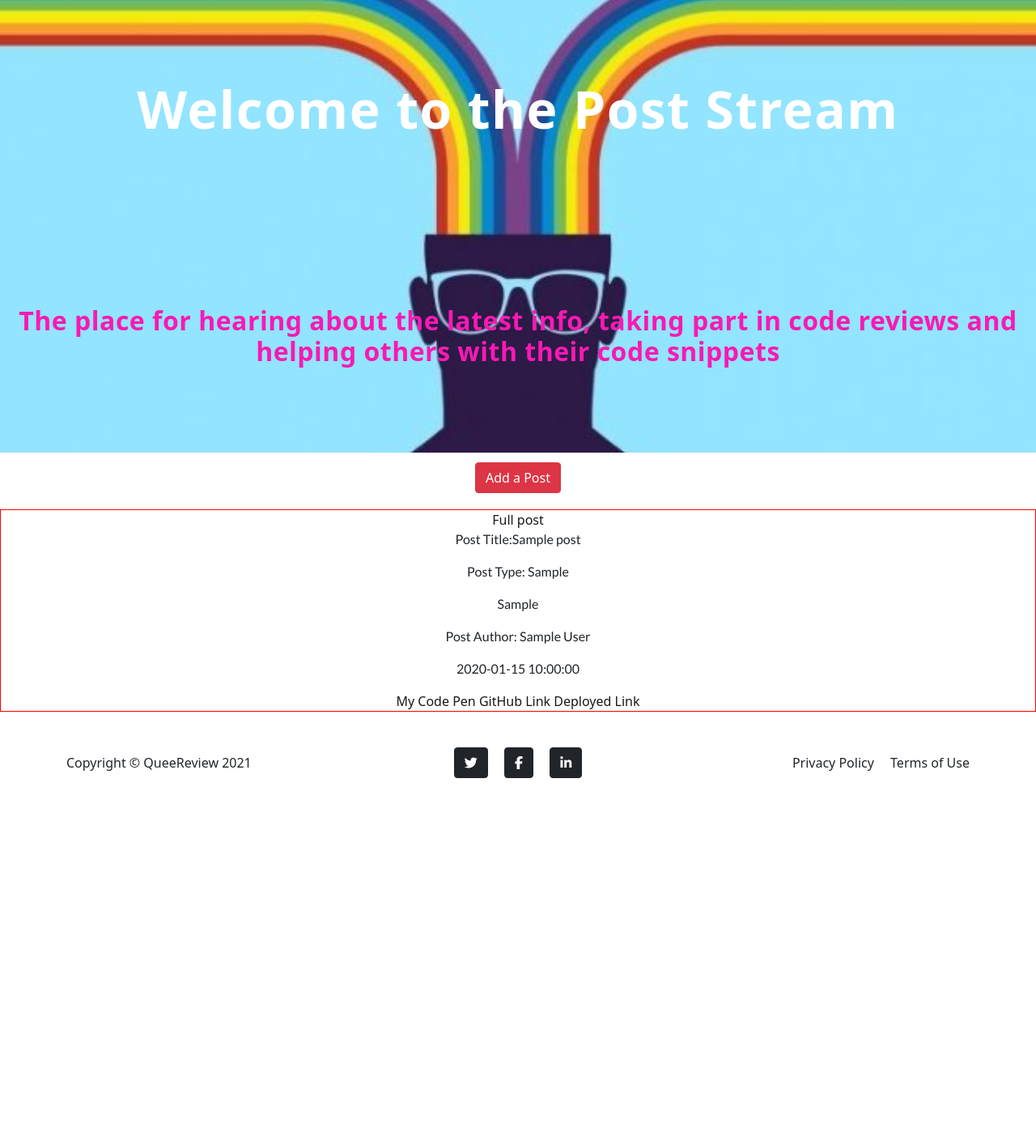
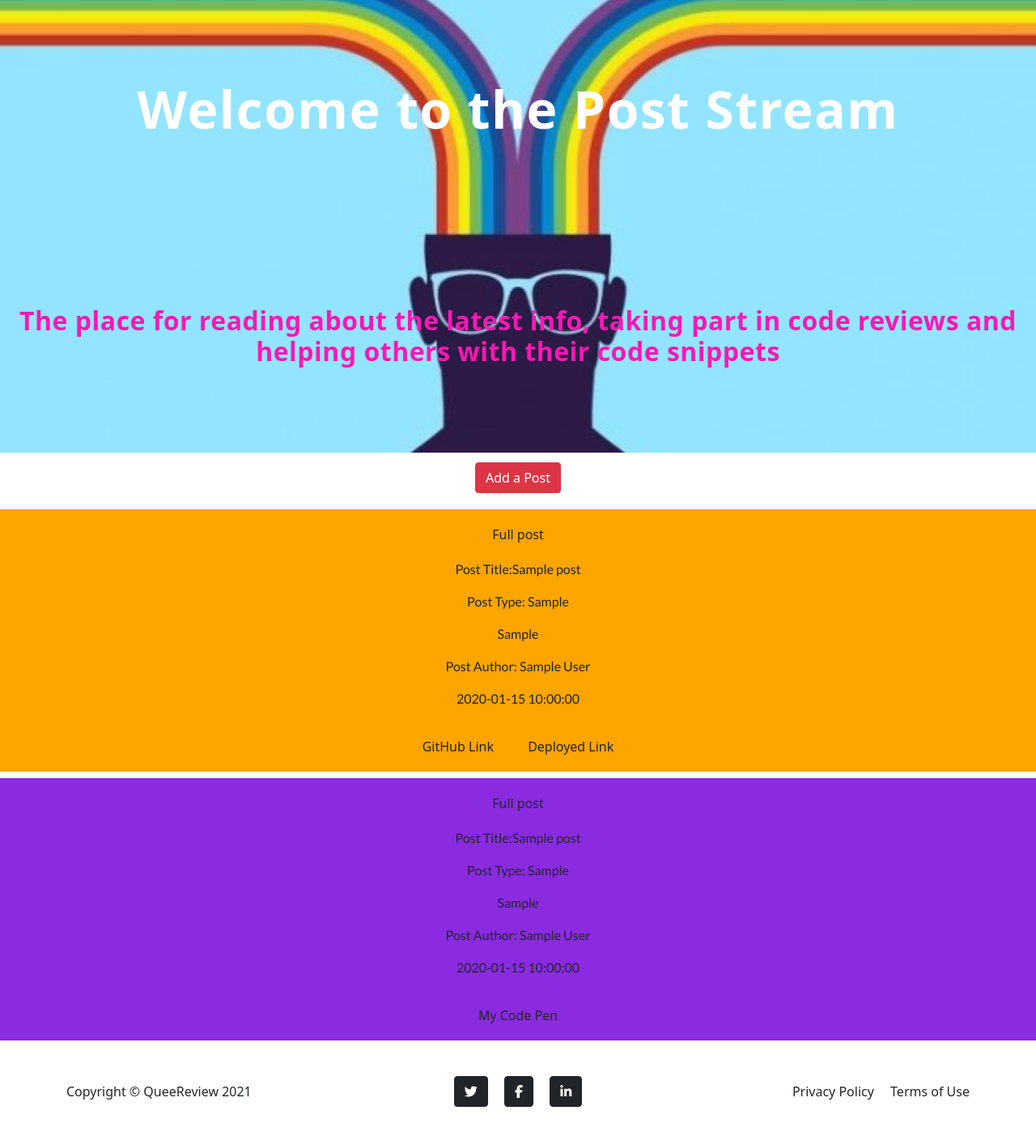
Before and after one commit to Lucy-Glanville-Brown/queereview, a Flask app: page /review_stream in a window 1280 px wide. Shown: the part 97-1500 px from the top of the page at 81% size. Before the commit the page ends 1058 px from the top, so only its background shows below. Run offline with Flask 2, Linux system fonts and the light colour scheme; a database or web service that is not in the repository returns one stand-in record (values such as "Sample title"); some libraries are stand-ins or nearby versions.

Commit message:
Minor changes

```diff
--- a/templates/index.html
+++ b/templates/index.html
@@ -3,7 +3,7 @@
 {% block content %}
 
 <div class="hero">
-    <div class="hero_text"><h1>Code for Proud people!</h1></div>
+    <div class="hero_text "><h1>Code for Proud people!</h1></div>
     <div class="text-uppercase welcome_text">It's Nice To Meet You</div>
     <a class="btn btn-primary btn-xl text-uppercase" href="{{ url_for('ally') }}">Tell Me More</a>
 
--- a/templates/review_stream.html
+++ b/templates/review_stream.html
@@ -4,29 +4,53 @@
 
 <div class="hero-posts">
     <h2 class="top-head">Welcome to the Post Stream</h2>
-    <h3 class="top-sub">The place for hearing about the latest info, taking part in code reviews and helping others with their code snippets</h3>
+    <h3 class="top-sub">The place for reading about the latest info, taking part in code reviews and helping others with their code snippets</h3>
 
 </div>
 
 <a class="btn btn-danger" href="{{ url_for('upload_post') }}">Add a Post</a>
 {% for post in posts | reverse %}
-<div style="border: red solid 1px">
-    <a href="{{url_for('post', post_id=post._id)}}">Full post</a>
+
+{% if post.post_type == 'general' %}
+<div style="background-color: red">
+    <a href="{{url_for('post', post_id=post._id)}}" class="btn">Full post</a>
+    <p>Post Title:{{post.post_title}}</p>
+    <p>{{post.post_type}}</p>
+    <p>{{post.post_input}}</p>
+    <p>Post Author: {{post.author}}</p>
+    <p>{{post.date}}</p>
+
+</div>
+{% endif %}
+{% if post.github %}
+<div style="background-color: orange">
+    <a href="{{url_for('post', post_id=post._id)}}" class="btn">Full post</a>
     <p>Post Title:{{post.post_title}}</p>
     <p>Post Type: {{post.post_type}}</p>
     <p>{{post.post_input}}</p>
     <p>Post Author: {{post.author}}</p>
     <p>{{post.date}}</p>
-    {% if post.code_pen %}
-        <a href={{post.code_pen}} target="_blank">My Code Pen</a>
-    {% endif %}
-    {% if post.github %}
-        <a href={{post.github}} target="_blank">GitHub Link</a>
-    {% endif %}
-    {% if post.deployed %}
-        <a href={{post.deployed}} target="_blank">Deployed Link</a>
-    {% endif %}
+
+        <a href={{post.github}} target="_blank" class="btn">GitHub Link</a>
+
+        <a href={{post.deployed}} target="_blank" class="btn">Deployed Link</a>
+
 
 </div>
+{% endif %}
+{% if post.code_pen %}
+<div style="background-color: blueviolet">
+    <a href="{{url_for('post', post_id=post._id)}}" class="btn">Full post</a>
+    <p>Post Title:{{post.post_title}}</p>
+    <p>Post Type: {{post.post_type}}</p>
+    <p>{{post.post_input}}</p>
+    <p>Post Author: {{post.author}}</p>
+    <p>{{post.date}}</p>
+        <a href={{post.code_pen}} target="_blank" class="btn">My Code Pen</a>
+
+
+
+</div>
+{% endif %}
 {% endfor %}
 {% endblock %}
```
